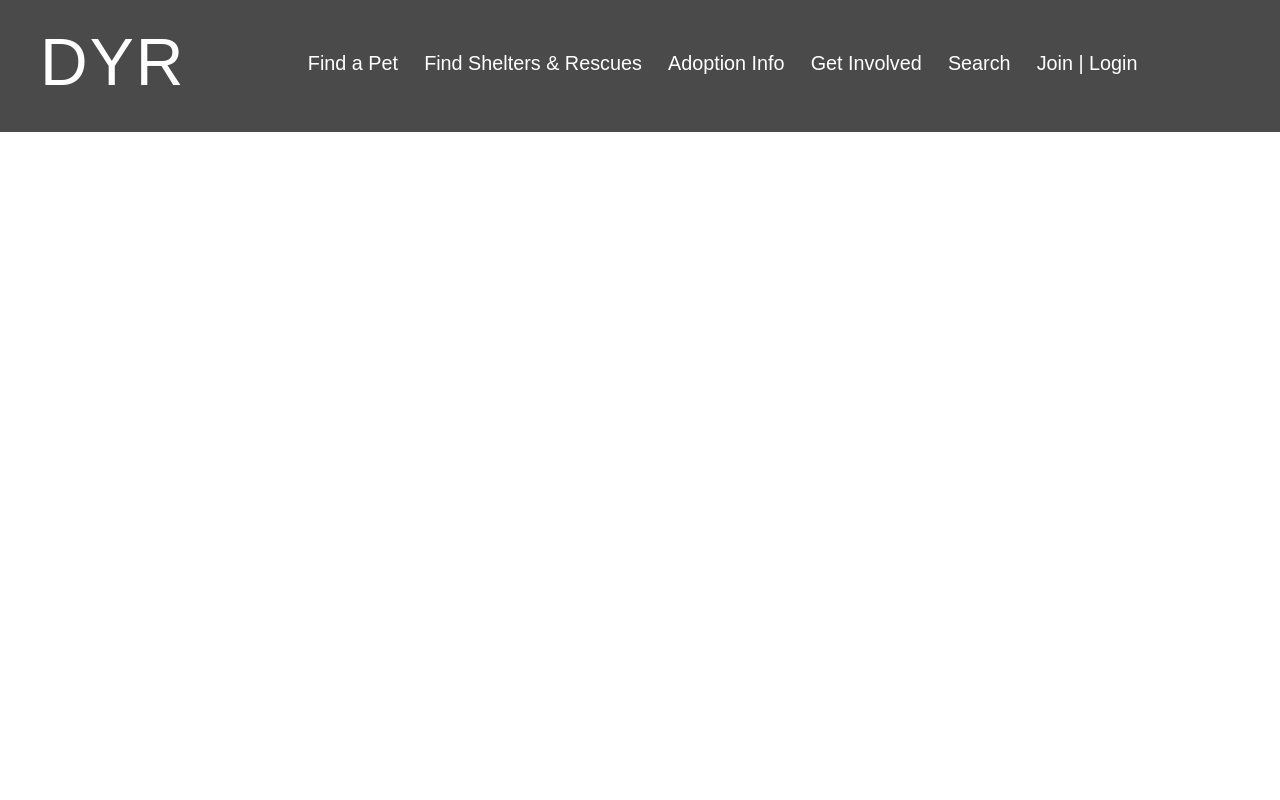
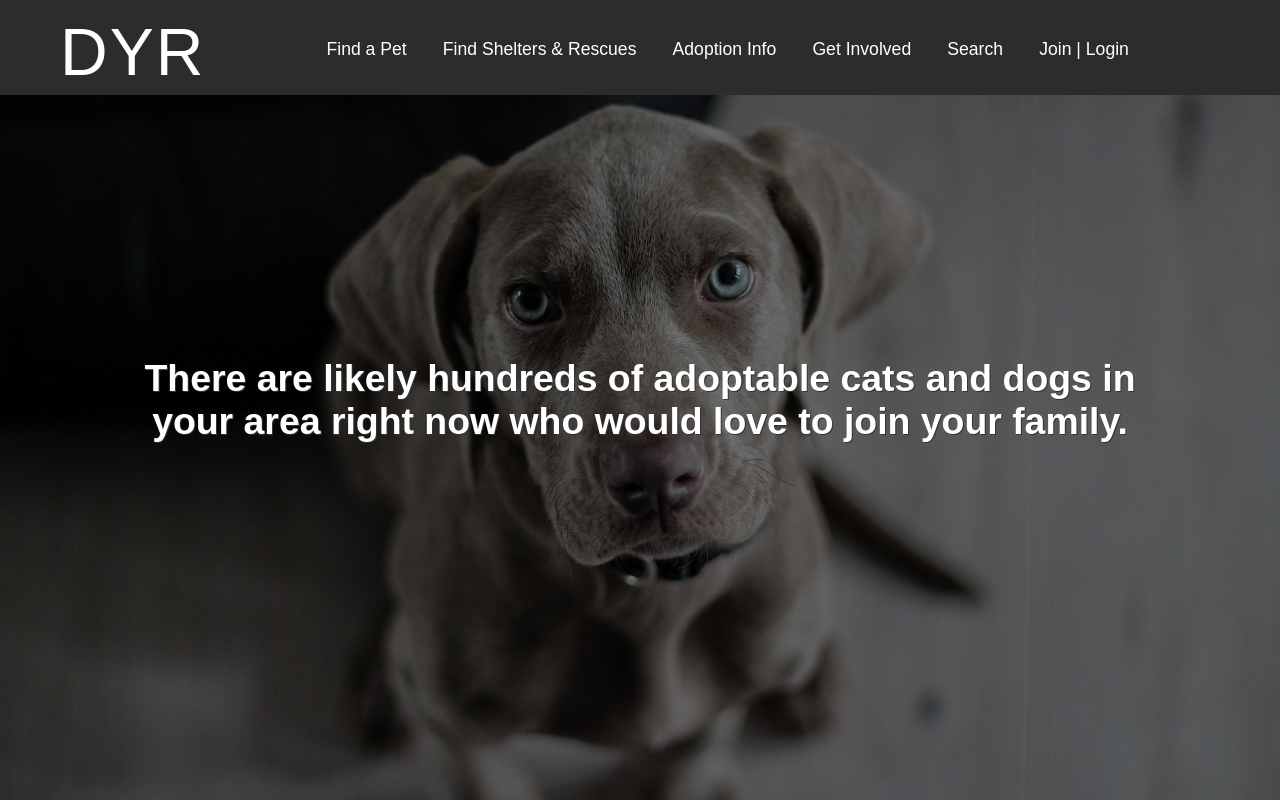
Before and after one commit to ronb1982/design-projects, a plain HTML site: page dyr/index.html in a window 1280 px wide. Drawn offline with Linux system fonts and the light colour scheme; a web font is replaced by a local one.

Commit message:
Finished header and nav

```diff
--- a/dyr/index.html
+++ b/dyr/index.html
@@ -40,6 +40,9 @@
                     </ul>
                 </div>
             </nav>
+            <div class="banner-text">
+                <h1>There are likely hundreds of adoptable cats and dogs in your area right now who would love to join your family.</h1>
+            </div>
         </header>
         <section>
         </section>
--- a/dyr/resources/css/style.css
+++ b/dyr/resources/css/style.css
@@ -1,5 +1,6 @@
 /*
-Main text color: #4a4a4a;
+Main text color: #2c2c2c;
+header color: #2c2c2c;
 */
 
 /* ---------------------------------------------- */
@@ -15,7 +16,7 @@ Main text color: #4a4a4a;
 html,
 body {
     background-color: #fff;
-    color: #4a4a4a;
+    color: #2c2c2c;
     font-family: 'Avenir', Arial, sans-serif;
     font-size: 22px;
     font-weight: normal;
@@ -25,8 +26,10 @@ body {
 /* HEADER */
 /* ---------------------------------------------- */
 header {
-    background-color: #4a4a4a;
-    height: 132px;
+    background-image: linear-gradient(rgba(0, 0, 0, 0.5), rgba(0, 0, 0, 0.5)), url(/resources/css/img/dogbanner.jpg);
+    background-size: cover;
+    background-position: center top;
+    height: 100vh;
     width: 100%;
 }
 
@@ -34,28 +37,45 @@ header {
     color: #fff;
     text-decoration: none;
     float: left;
-    margin: 25px 0 25px 40px;
+    margin: 15px 0 15px 60px;
     font-size: 300%;
     letter-spacing: 2px;
 }
 
 /* ---------------------------------------------- */
-/* NAVIGATOR */
+/* NAVIGATION */
 /* ---------------------------------------------- */
+nav {
+    background-color: #2c2c2c;
+    height: 95px;
+}
 .main-nav {
     list-style: none;
-    margin-top: 50px;
+    margin-top: 35px;
     text-align: center;
 }
 
 .main-nav li {
     display: inline-block;
     font-weight: 100;
-    font-size: 90%;
+    font-size: 80%;
 }
 
 .main-nav li a {
     text-decoration: none;
     color: #fff;
-    padding-right: 20px;
+    padding-right: 30px;
 }
+
+/* BANNER */
+.banner-text {
+    position: absolute;
+    color: #fff;
+    top: 50%;
+    left: 50%;
+    transform: translate(-50%, -50%);
+    width: 80%;
+    font-size: 85%;
+    text-align: center;
+    text-shadow: 1px 1px #343434;
+}
```
Also changed, not shown: dyr/resources/css/img/dogbanner.jpg (added), 4 other files.
